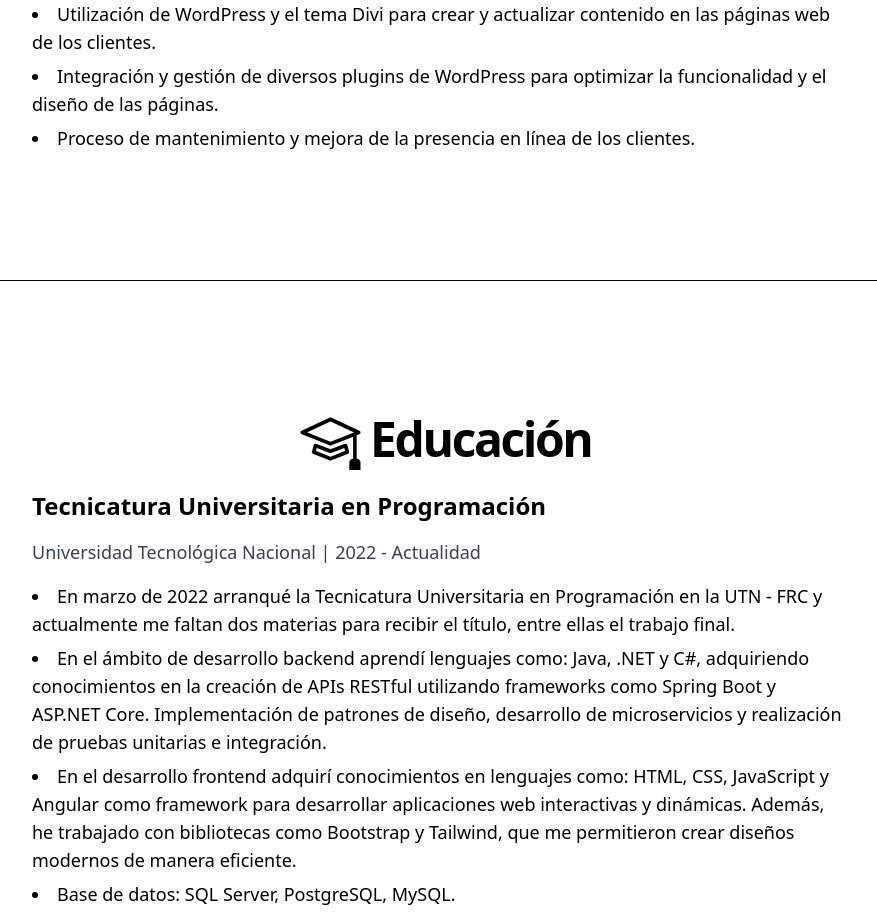
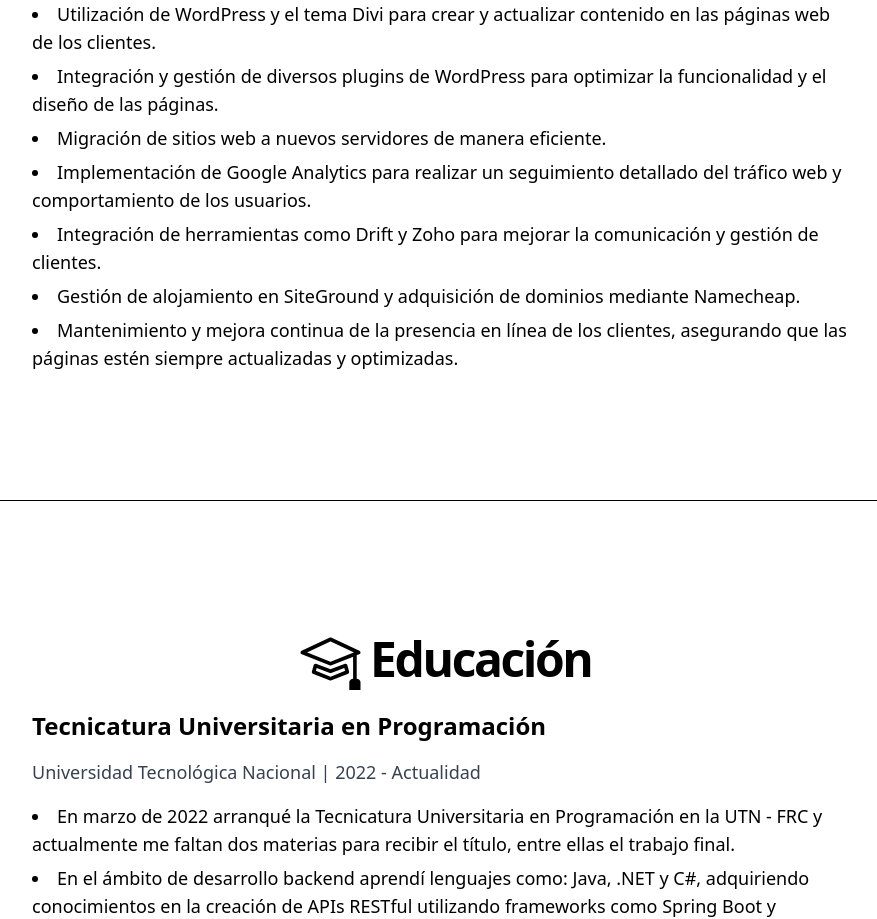
Before and after one commit to carolinacomba/my-portfolio, an Angular app: page / in a window 1280 px wide. Shown: the part 1300-2219 px from the top of the page, without its empty margins (200-1077 px from the left). Built offline with nearby package versions, Linux system fonts and the light colour scheme; a small style sheet from the web is missing.

Commit message:
update experiencia laboral

```diff
--- a/src/app/components/experiencia/experiencia.component.html
+++ b/src/app/components/experiencia/experiencia.component.html
@@ -1,7 +1,8 @@
 <section class="w-full py-12 md:py-24 lg:py-32 border-t border-black">
     <div class="max-w-4xl mx-auto px-7 md:px-8 lg:px-10">
         <div class="gap-6 lg:grid-cols-2 lg:gap-10 items-center">
-            <h2 class="flex items-center text-3xl md:text-4xl lg:text-5xl font-bold tracking-tighter pb-5 justify-center">
+            <h2
+                class="flex items-center text-3xl md:text-4xl lg:text-5xl font-bold tracking-tighter pb-5 justify-center">
                 <i class="bi bi-briefcase mx-3 text-6xl"></i>
                 Experiencia Laboral
             </h2>
@@ -13,17 +14,18 @@
                     Branded Strong | Abril 2024 - Actualidad
                 </p>
                 <ul class="list-disc list-inside space-y-1.5 md:text-lg">
-                    <li>
-                        Utilización de WordPress y el tema Divi para crear y actualizar contenido en las páginas
-                        web de los clientes.
-                    </li>
-                    <li>
-                        Integración y gestión de diversos plugins de WordPress para optimizar la funcionalidad y
-                        el diseño de las páginas.
-                    </li>
-                    <li>
-                        Proceso de mantenimiento y mejora de la presencia en línea de los clientes.
-                    </li>
+                    <li>Utilización de WordPress y el tema Divi para crear y actualizar contenido en las páginas web de
+                        los clientes.</li>
+                    <li>Integración y gestión de diversos plugins de WordPress para optimizar la funcionalidad y el
+                        diseño de las páginas.</li>
+                    <li>Migración de sitios web a nuevos servidores de manera eficiente.</li>
+                    <li>Implementación de Google Analytics para realizar un seguimiento detallado del tráfico web y
+                        comportamiento de los usuarios.</li>
+                    <li>Integración de herramientas como Drift y Zoho para mejorar la comunicación y gestión de
+                        clientes.</li>
+                    <li>Gestión de alojamiento en SiteGround y adquisición de dominios mediante Namecheap.</li>
+                    <li>Mantenimiento y mejora continua de la presencia en línea de los clientes, asegurando que las
+                        páginas estén siempre actualizadas y optimizadas.</li>
                 </ul>
             </div>
         </div>
```
Also changed, not shown: 1 other file (tests, documents, lock files or other folders).
